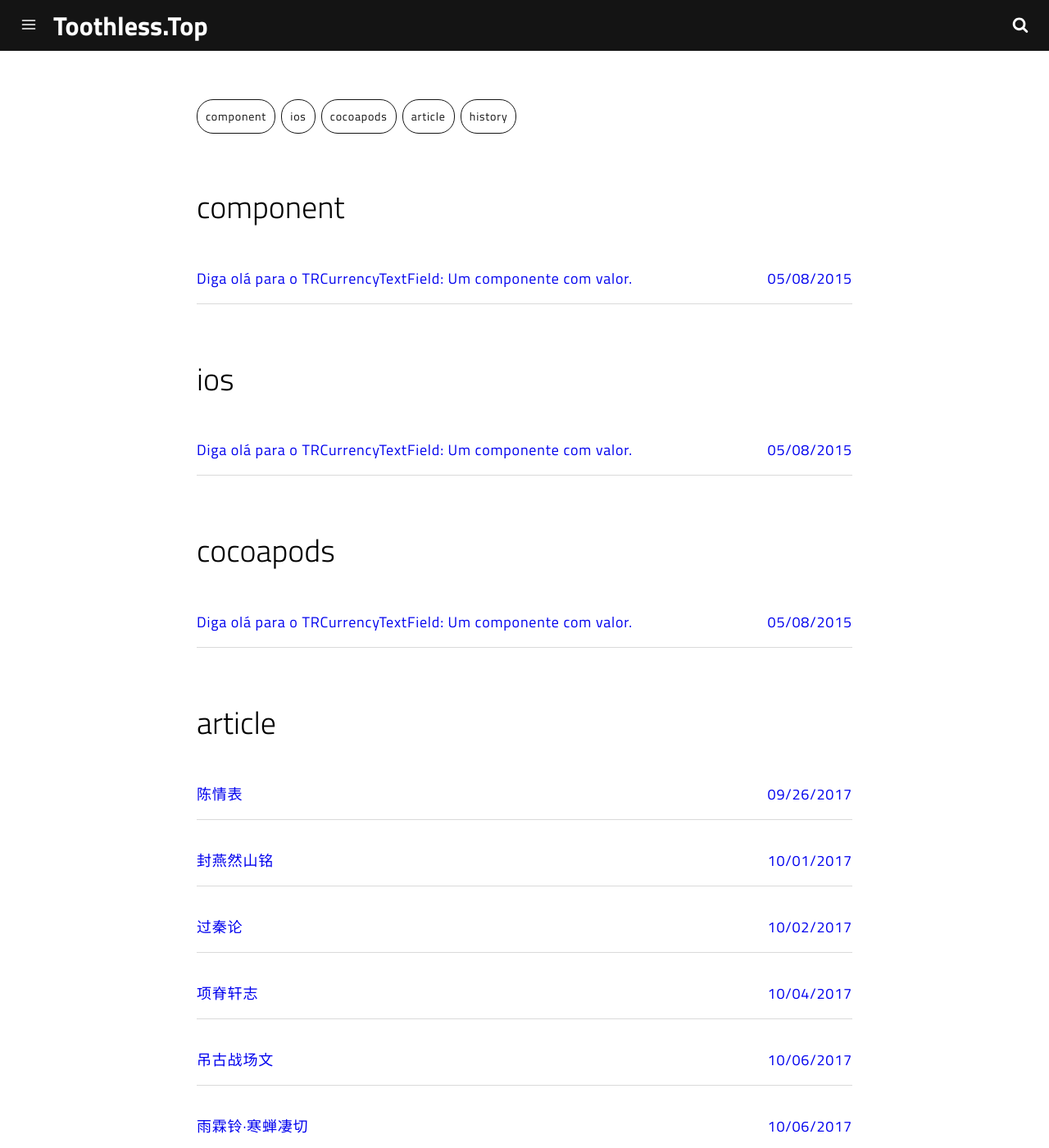
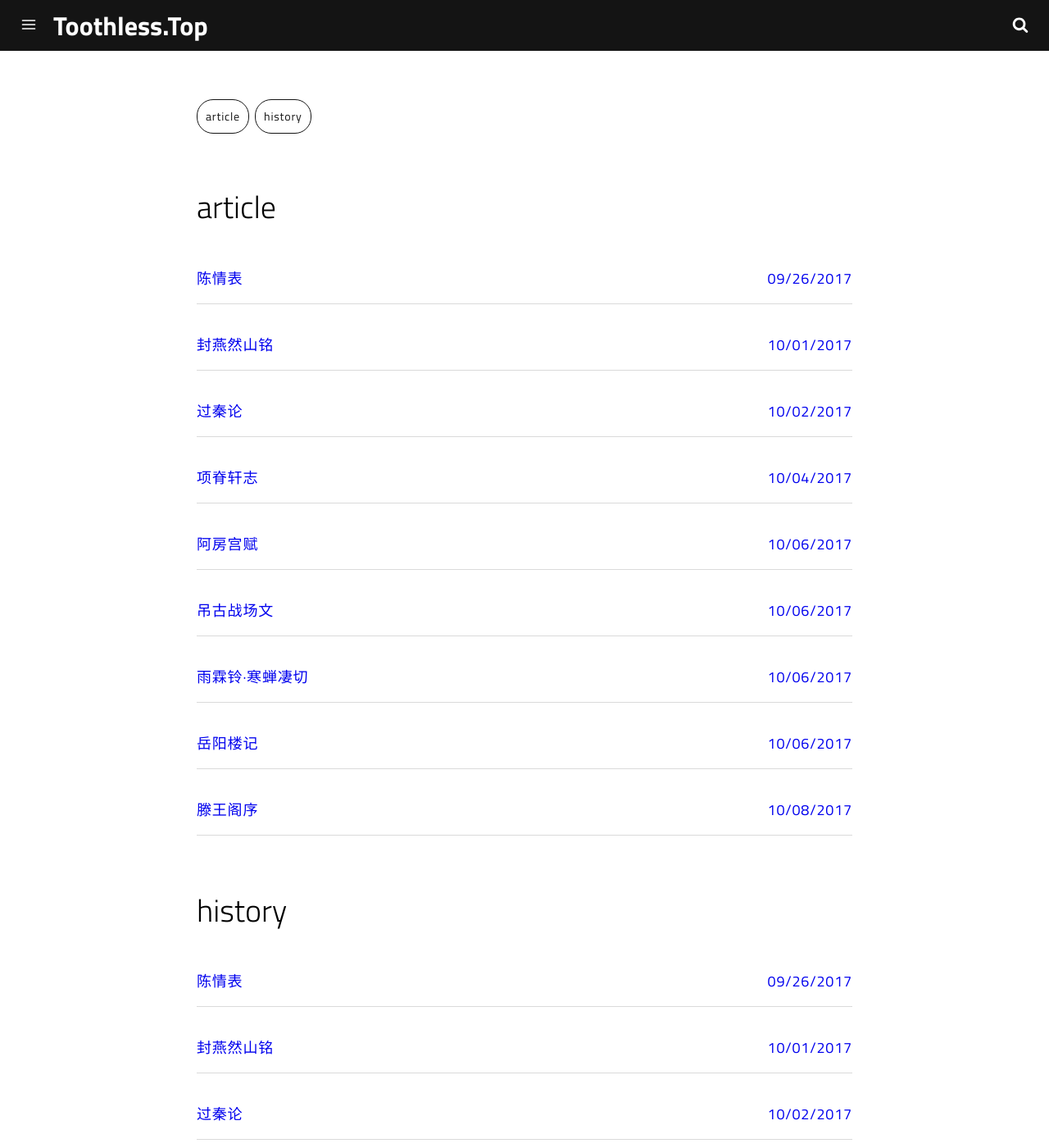
Before and after one commit to ToothlessCHN/toothlessCHN.github.io, a Jekyll site: the page built from tags.html, in a window 1280 px wide and 1400 px high. Shown: the whole window at 82% size. Built offline with Jekyll 4.4.1, drawn with Linux system fonts in a browser that asks for light colours; part of the change alters nothing that is shown.

Commit message:
Update 2015-05-08-diga-ola-para-o-trcurrencytextfield-um-componente-com-valor.md

````diff
--- a/_posts/2015-05-08-diga-ola-para-o-trcurrencytextfield-um-componente-com-valor.md
+++ b/_posts/2015-05-08-diga-ola-para-o-trcurrencytextfield-um-componente-com-valor.md
@@ -1,129 +1,22 @@
 ---
 layout: post
-title: "Diga olá para o TRCurrencyTextField: Um componente com valor."
-description: Lorem ipsum dolor sit amet, consectetur adipisicing elit.
-image: 'http://res.cloudinary.com/dm7h7e8xj/image/upload/c_scale,w_760/v1504807365/now-you-see-me_wtv89q.jpg'
-category: 'mobile'
+title: "阿房宫赋"
+date: 2017-10-06 12:26:40
+image: 'https://gss3.bdstatic.com/7Po3dSag_xI4khGkpoWK1HF6hhy/baike/c0%3Dbaike80%2C5%2C5%2C80%2C26/sign=ea7f718ca086c9171c0e5a6ba8541baa/7af40ad162d9f2d32899b19baeec8a136327cc3e.jpg'
+description: 杜牧·阿房宫赋
+category: 'article'
 tags:
-- component
-- ios
-- cocoapods
-twitter_text: Lorem ipsum dolor sit amet, consectetur adipisicing elit.
-introduction: Lorem ipsum dolor sit amet, consectetur adipisicing elit, sed do eiusmod tempor incididunt ut labore et dolore magna aliqua.
+- article
+- history
+introduction: 杜牧（803年－约852年），字牧之，号樊川居士，汉族，京兆万年（今陕西西安）人。
 ---
 
-Cas sociis natoque penatibus et magnis <a href="#">dis parturient montes</a>, nascetur ridiculus mus. *Aenean eu leo quam.* Pellentesque ornare sem lacinia quam venenatis vestibulum. Sed posuere consectetur est at lobortis. Cras mattis consectetur purus sit amet fermentum.
+六王毕，四海一；蜀山兀，阿房出。覆压三百余里，隔离天日。骊山北构而西折，直走咸阳。二川溶溶，流入宫墙。五步一楼，十步一阁；廊腰缦回，檐牙高啄；各抱地势，钩心斗角。盘盘焉，囷囷焉，蜂房水涡，矗不知乎几千万落！长桥卧波，未云何龙？複道行空，不霁何虹？高低冥迷，不知西东。歌台暖响，春光融融；舞殿冷袖，风雨凄凄。一日之内，一宫之间，而气候不齐。
 
-> Curabitur blandit tempus porttitor. Nullam quis risus eget urna mollis ornare vel eu leo. Nullam id dolor id nibh ultricies vehicula ut id elit.
+妃嫔媵嫱，王子皇孙，辞楼下殿，辇来于秦，朝歌夜弦，为秦宫人。明星荧荧，开妆镜也；绿云扰扰，梳晓鬟也；渭流涨腻，弃脂水也；烟斜雾横，焚椒兰也。雷霆乍惊，宫车过也；辘辘远听，杳不知其所之也。一肌一容，尽态极妍，缦立远视，而望幸焉；有不得见者，三十六年。
 
-Etiam porta **sem malesuada magna** mollis euismod. Cras mattis consectetur purus sit amet fermentum. Aenean lacinia bibendum nulla sed consectetur.
+燕、赵之收藏，韩、魏之经营，齐、楚之精英，几世几年，摽掠其人，倚叠如山。一旦不能有，输来其间。鼎铛玉石，金块珠砾，弃掷逦迤，秦人视之，亦不甚惜。
 
-## Inline HTML elements
+嗟乎！一人之心，千万人之心也。秦爱纷奢，人亦念其家；奈何取之尽锱铢，用之如泥沙？使负栋之柱，多于南亩之农夫；架梁之椽，多于机上之工女；钉头磷磷，多于在庾之粟粒；瓦缝参差，多于周身之帛缕；直栏横槛，多于九土之城郭；管弦呕哑，多于市人之言语。使天下之人，不敢言而敢怒；独夫之心，日益骄固。戍卒叫，函谷举；楚人一炬，可怜焦土。
 
-HTML defines a long list of available inline tags, a complete list of which can be found on the [Mozilla Developer Network](https://developer.mozilla.org/en-US/docs/Web/HTML/Element).
-
-- **To bold text**, use `<strong>`.
-- *To italicize text*, use `<em>`.
-- Abbreviations, like <abbr title="HyperText Markup Langage">HTML</abbr> should use `<abbr>`, with an optional `title` attribute for the full phrase.
-- Citations, like <cite>&mdash; Thiago Rossener</cite>, should use `<cite>`.
-- <del>Deleted</del> text should use `<del>` and <ins>inserted</ins> text should use `<ins>`.
-- Superscript <sup>text</sup> uses `<sup>` and subscript <sub>text</sub> uses `<sub>`.
-
-Most of these elements are styled by browsers with few modifications on our part.
-
-# Heading 1
-
-## Heading 2
-
-### Heading 3
-
-#### Heading 4
-
-Vivamus sagittis lacus vel augue rutrum faucibus dolor auctor. Duis mollis, est non commodo luctus, nisi erat porttitor ligula, eget lacinia odio sem nec elit. Morbi leo risus, porta ac consectetur ac, vestibulum at eros.
-
-## Code
-
-Cum sociis natoque penatibus et magnis dis `code element` montes, nascetur ridiculus mus.
-
-```js
-// Example can be run directly in your JavaScript console
-
-// Create a function that takes two arguments and returns the sum of those arguments
-var adder = new Function("a", "b", "return a + b");
-
-// Call the function
-adder(2, 6);
-// > 8
-```
-
-Aenean lacinia bibendum nulla sed consectetur. Etiam porta sem malesuada magna mollis euismod. Fusce dapibus, tellus ac cursus commodo, tortor mauris condimentum nibh, ut fermentum massa.
-
-## Lists
-
-Cum sociis natoque penatibus et magnis dis parturient montes, nascetur ridiculus mus. Aenean lacinia bibendum nulla sed consectetur. Etiam porta sem malesuada magna mollis euismod. Fusce dapibus, tellus ac cursus commodo, tortor mauris condimentum nibh, ut fermentum massa justo sit amet risus.
-
-* Praesent commodo cursus magna, vel scelerisque nisl consectetur et.
-* Donec id elit non mi porta gravida at eget metus.
-* Nulla vitae elit libero, a pharetra augue.
-
-Donec ullamcorper nulla non metus auctor fringilla. Nulla vitae elit libero, a pharetra augue.
-
-1. Vestibulum id ligula porta felis euismod semper.
-2. Cum sociis natoque penatibus et magnis dis parturient montes, nascetur ridiculus mus.
-3. Maecenas sed diam eget risus varius blandit sit amet non magna.
-
-Cras mattis consectetur purus sit amet fermentum. Sed posuere consectetur est at lobortis.
-
-Integer posuere erat a ante venenatis dapibus posuere velit aliquet. Morbi leo risus, porta ac consectetur ac, vestibulum at eros. Nullam quis risus eget urna mollis ornare vel eu leo.
-
-## Images
-
-Quisque consequat sapien eget quam rhoncus, sit amet laoreet diam tempus. Aliquam aliquam metus erat, a pulvinar turpis suscipit at.
-
-![placeholder](https://placehold.it/800x400 "Large example image")
-![placeholder](https://placehold.it/400x200 "Medium example image")
-![placeholder](https://placehold.it/200x200 "Small example image")
-
-## Tables
-
-Aenean lacinia bibendum nulla sed consectetur. Lorem ipsum dolor sit amet, consectetur adipiscing elit.
-
-<table>
-  <thead>
-    <tr>
-      <th>Name</th>
-      <th>Upvotes</th>
-      <th>Downvotes</th>
-    </tr>
-  </thead>
-  <tfoot>
-    <tr>
-      <td>Totals</td>
-      <td>21</td>
-      <td>23</td>
-    </tr>
-  </tfoot>
-  <tbody>
-    <tr>
-      <td>Alice</td>
-      <td>10</td>
-      <td>11</td>
-    </tr>
-    <tr>
-      <td>Bob</td>
-      <td>4</td>
-      <td>3</td>
-    </tr>
-    <tr>
-      <td>Charlie</td>
-      <td>7</td>
-      <td>9</td>
-    </tr>
-  </tbody>
-</table>
-
-Nullam id dolor id nibh ultricies vehicula ut id elit. Sed posuere consectetur est at lobortis. Nullam quis risus eget urna mollis ornare vel eu leo.
-
------
-
-Want to see something else added? <a href="https://github.com/poole/poole/issues/new">Open an issue.</a>
+呜呼！灭六国者，六国也，非秦也。族秦者，秦也，非天下也。嗟乎！使六国各爱其人，则足以拒秦；使秦复爱六国之人，则递三世可至万世而为君，谁得而族灭也？秦人不暇自哀，而后人哀之；后人哀之而不鉴之，亦使后人而复哀后人也。
````
